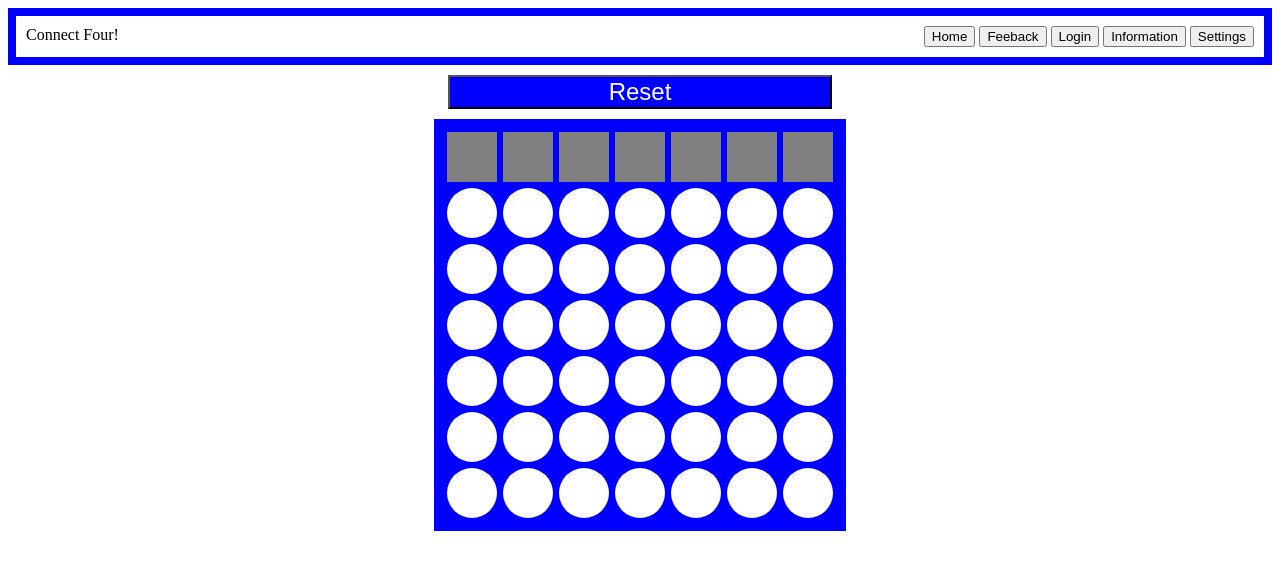
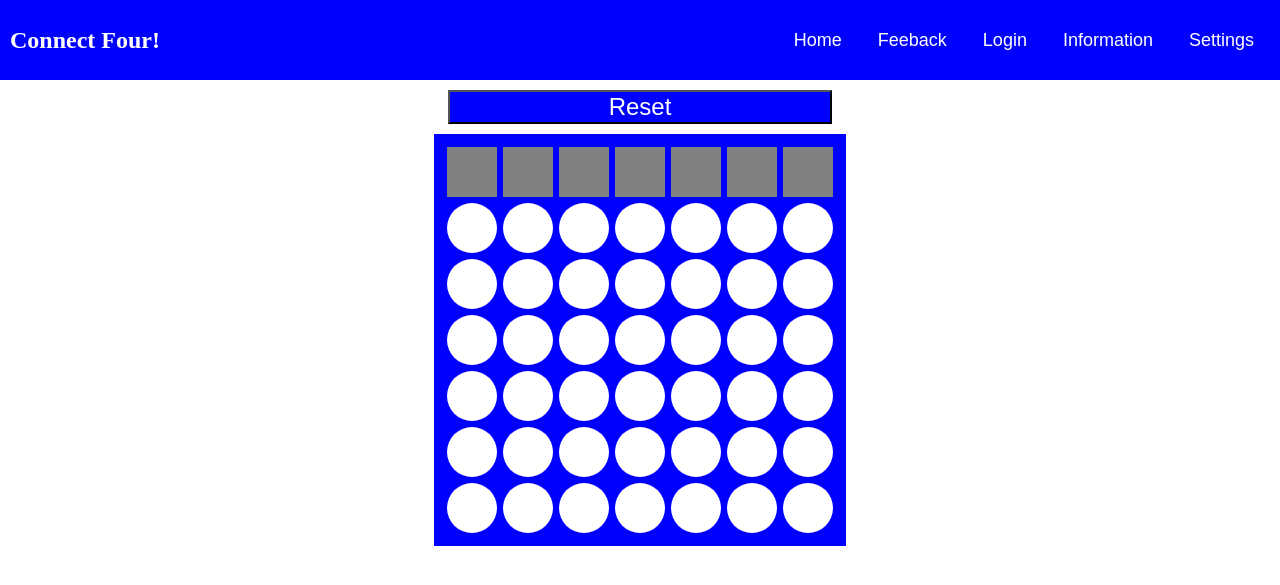
Before and after one commit to idugan100/Connect-Four, a plain HTML site: page index.html in a window 1280 px wide. Drawn offline with Linux system fonts and the light colour scheme.

Commit message:
Updated nav bar styling

```diff
--- a/index.html
+++ b/index.html
@@ -8,7 +8,7 @@
 </head>
 <body>
     <nav id="header">
-    <div>Connect Four!</div>
+    <div id="title">Connect Four!</div>
     <div>
         <a href="index.html"><button id="home" class="navOption">Home</button></a>
     <a href="./feedback/feedback.html"><button id="feedback" class="navOption">Feeback</button></a>
--- a/style.css
+++ b/style.css
@@ -1,3 +1,7 @@
+body{
+    padding:0 px;
+    margin:0px;
+}
 .board{
     display: flex;
     flex-direction: column;
@@ -5,7 +9,8 @@
     justify-content: center;
     align-items: center;
 
-}.row{
+}
+.row{
     display: flex;
 }
 .perimeter{
@@ -25,6 +30,12 @@
     width:50px;
     background-color: gray;
     margin:3px;
+}
+#title{
+    color:white;
+    font-size: 24px;
+    font-weight: bold;
+
 }
 #reset{
     background-color: blue;
@@ -50,12 +61,20 @@
 nav#header{
     display: flex;
     justify-content: space-between;
-    border:8px blue solid;
+    align-items: center;
+    background-color: blue;
     margin:0px;
     padding: 10px;
+    height: 60px;
 }
-.navoption{
+button.navOption{
     margin:10px;
+    background-color:blue;
+    color:white;
+    font-size: 18px;
+    border: none;
+
+
 }
 
 #resetContainer{
```
Also changed, not shown: feedback/feedback.html (+1 -1 lines), information/information.html (+1 -1 lines), login/login.html (+1 -1 lines), settings/settings.html (+1 -1 lines).
